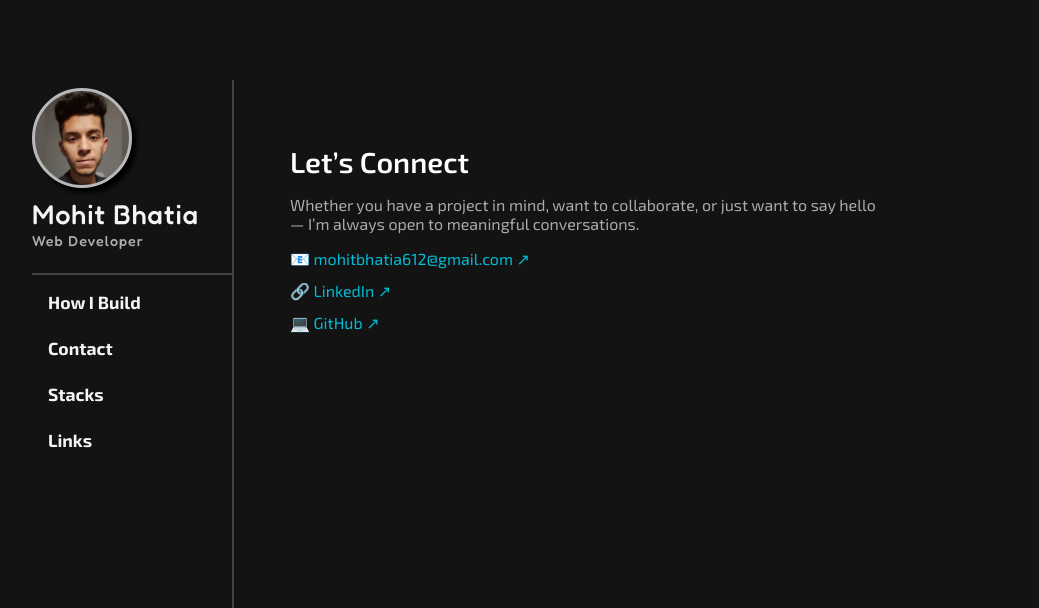
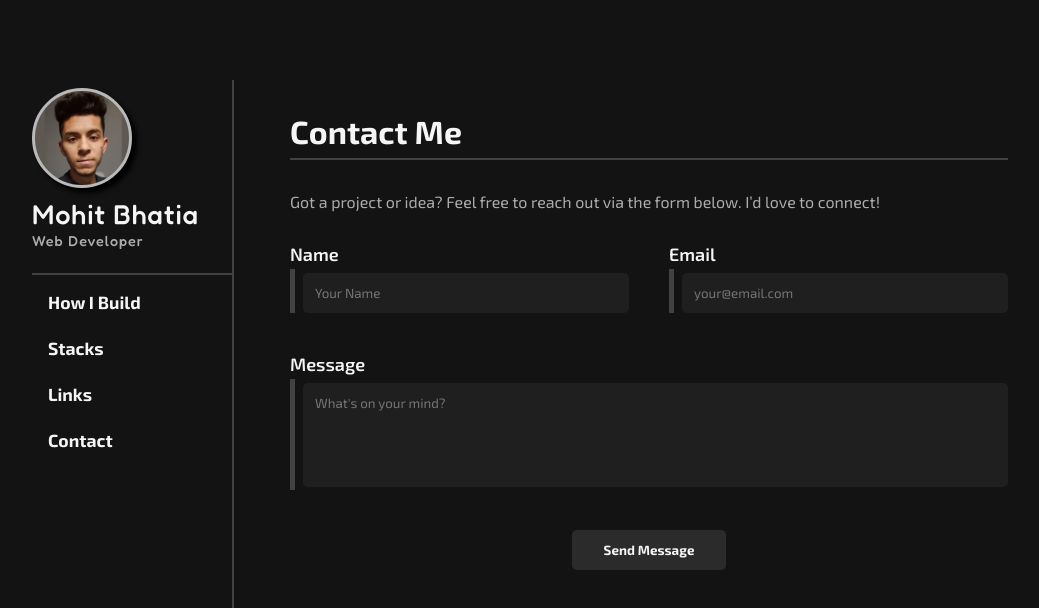
Before and after one commit to Bhatia612/mohitbhatia.com, a React (Vite) app: page /mohitbhatia.com/contact in a window 1280 px wide. Shown: the top 608 px of the page, without its empty margins (96-1135 px from the left). Built offline with nearby package versions, Linux system fonts and the light colour scheme.

Commit message:
created contact page . . .

```diff
--- a/src/components/Nav.jsx
+++ b/src/components/Nav.jsx
@@ -12,9 +12,9 @@ function Nav() {
       </div>
       <ul className="list-none">
         <li><Link to="/" className="no-underline">How I Build</Link></li>
-        <li><Link to="/contact" className="no-underline">Contact</Link></li>
         <li><Link to="/stack" className="no-underline">Stacks</Link></li>
         <li><Link to="/links" className="no-underline">Links</Link></li>
+        <li><Link to="/contact" className="no-underline">Contact</Link></li>
       </ul>
     </nav>
   );
--- a/src/pages/Contact.jsx
+++ b/src/pages/Contact.jsx
@@ -1,19 +1,87 @@
-import React from 'react'
+import React, { useState } from "react";
+import "../styles/contact.css"; //
 
-function Contact() {
-    return (
-        <div className="contact-section">
-            <h2 className="contact-title">Let’s Connect</h2>
-            <p className="contact-text">
-                Whether you have a project in mind, want to collaborate, or just want to say hello — I’m always open to meaningful conversations.
+const Contact = () => {
+  const [formData, setFormData] = useState({
+    name: "",
+    email: "",
+    message: "",
+  });
+
+  const [submitted, setSubmitted] = useState(false);
+
+  const handleChange = (e) => {
+    setFormData({ ...formData, [e.target.name]: e.target.value });
+  };
+
+  const handleSubmit = (e) => {
+    e.preventDefault();
+    console.log("Form submitted:", formData);
+    setSubmitted(true);
+    setFormData({ name: "", email: "", message: "" });
+  };
+
+  return (
+    <section className="stack-section" id="contact">
+      <h2 className="stack-title">Contact Me</h2>
+      <p className="stack-text">
+        Got a project or idea? Feel free to reach out via the form below. I’d love to connect!
+      </p>
+
+      {submitted ? (
+        <div style={{ color: "#8fff8f", textAlign: "center", fontSize: "1.1rem" }}>
+          ✅ Thank you! Your message has been sent.
+        </div>
+      ) : (
+        <form onSubmit={handleSubmit} className="stack-grid contact-form">
+          <div className="stack-group">
+            <h3>Name</h3>
+            <p>
+              <input
+                type="text"
+                name="name"
+                value={formData.name}
+                onChange={handleChange}
+                required
+                placeholder="Your Name"
+              />
             </p>
-            <div className="contact-links">
-                <a href="mailto:mohitbhatia612.com" className="contact-link">📧 mohitbhatia612@gmail.com ↗</a>
-                <a href="https://www.linkedin.com/in/mohit-bhatia-777461289/" target="_blank" className="contact-link">🔗 LinkedIn ↗</a>
-                <a href="https://github.com/Bhatia612" target="_blank" className="contact-link">💻 GitHub ↗</a>
-            </div>
-        </div>
-    )
-}
+          </div>
+          <div className="stack-group">
+            <h3>Email</h3>
+            <p>
+              <input
+                type="email"
+                name="email"
+                value={formData.email}
+                onChange={handleChange}
+                required
+                placeholder="your@email.com"
+              />
+            </p>
+          </div>
+          <div className="stack-group" style={{ gridColumn: "1 / -1" }}>
+            <h3>Message</h3>
+            <p>
+              <textarea
+                name="message"
+                rows="5"
+                value={formData.message}
+                onChange={handleChange}
+                required
+                placeholder="What's on your mind?"
+              ></textarea>
+            </p>
+          </div>
+          <div style={{ gridColumn: "1 / -1", textAlign: "center" }}>
+            <button type="submit" className="submit-button">
+              Send Message
+            </button>
+          </div>
+        </form>
+      )}
+    </section>
+  );
+};
 
-export default Contact
+export default Contact;
--- /dev/null
+++ b/src/styles/contact.css
@@ -0,0 +1,35 @@
+.contact-form input,
+.contact-form textarea {
+    width: 100%;
+    padding: 0.75rem;
+    margin-top: 0.25rem;
+    border: none;
+    border-radius: 5px;
+    font-family: "Exo 2", sans-serif;
+    background: rgba(255, 255, 255, 0.05);
+    color: #fff;
+    resize: none;
+}
+
+.contact-form input:focus,
+.contact-form textarea:focus {
+    outline: none;
+    background: rgba(255, 255, 255, 0.08);
+    transition: all 0.3s ease;
+}
+
+.submit-button {
+    background: rgba(255, 255, 255, 0.1);
+    color: whitesmoke;
+    padding: 0.75rem 2rem;
+    font-weight: bold;
+    border: none;
+    border-radius: 5px;
+    cursor: pointer;
+    font-family: "Exo 2", sans-serif;
+    transition: background 0.3s ease;
+}
+
+.submit-button:hover {
+    background: rgba(255, 255, 255, 0.2);
+}
--- a/src/styles/contacts.css
+++ b/src/styles/contacts.css
@@ -1,5 +1,4 @@
 @import url('https://fonts.googleapis.com/css2?family=Exo+2:ital,wght@0,100..900;1,100..900&family=Fredoka:wght@300..700&display=swap');
-
 
 .contact-section {
     padding: 2rem 1.5rem;
--- a/src/styles/howIBuild.css
+++ b/src/styles/howIBuild.css
@@ -35,4 +35,12 @@
 
 .section-text {
   color: rgba(255, 255, 255, 0.652);
+  border-left: 5px solid rgba(255, 255, 255, 0.201);
+  padding-left: .5rem;
+  transition: all .3s ease;
+  cursor: pointer;
 }
+
+.section-text:hover {
+  border-left: 5px solid rgba(255, 255, 255, 0.723);
+}
```
Lines whose indentation alone changed are shown as unchanged.
